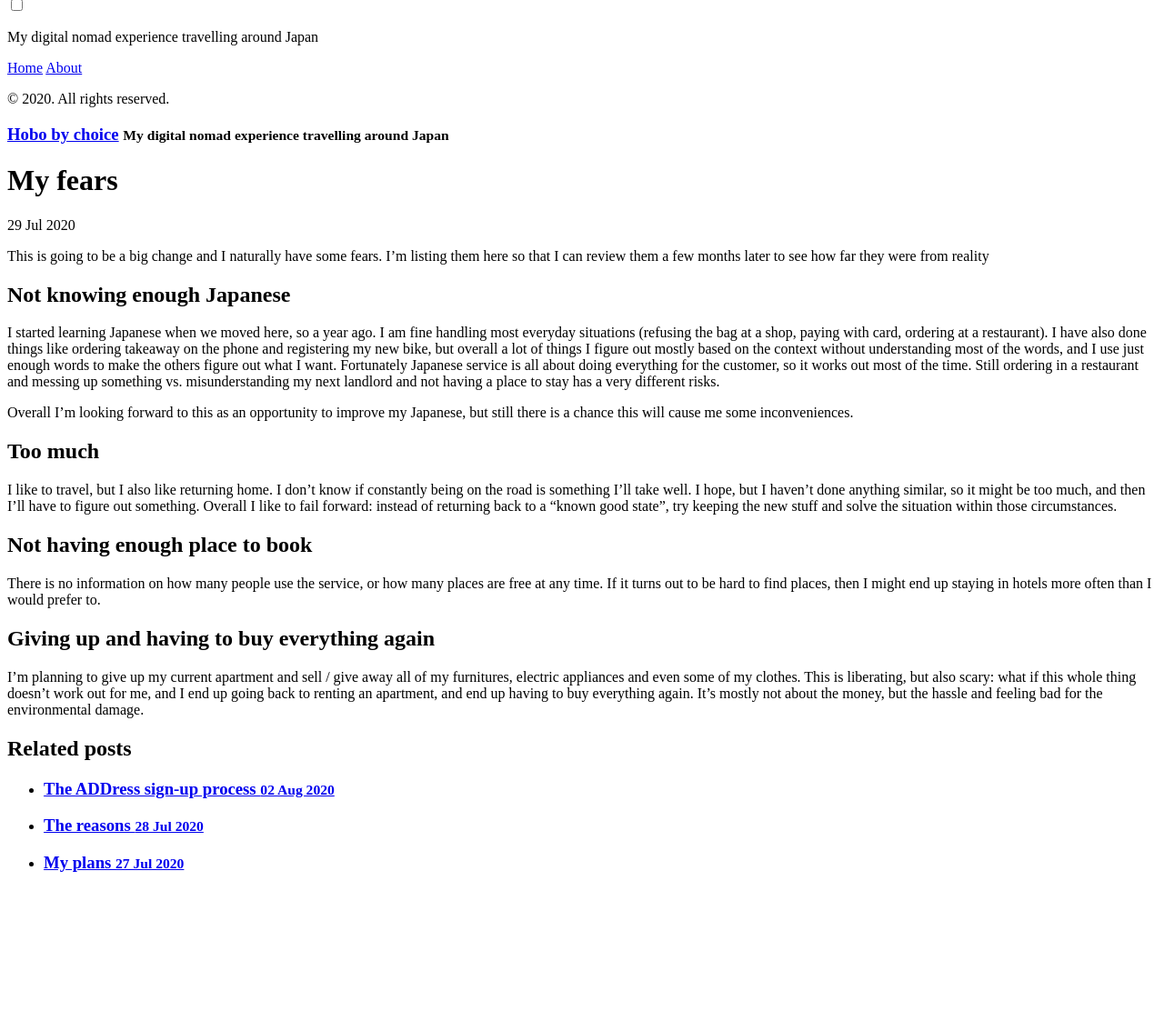
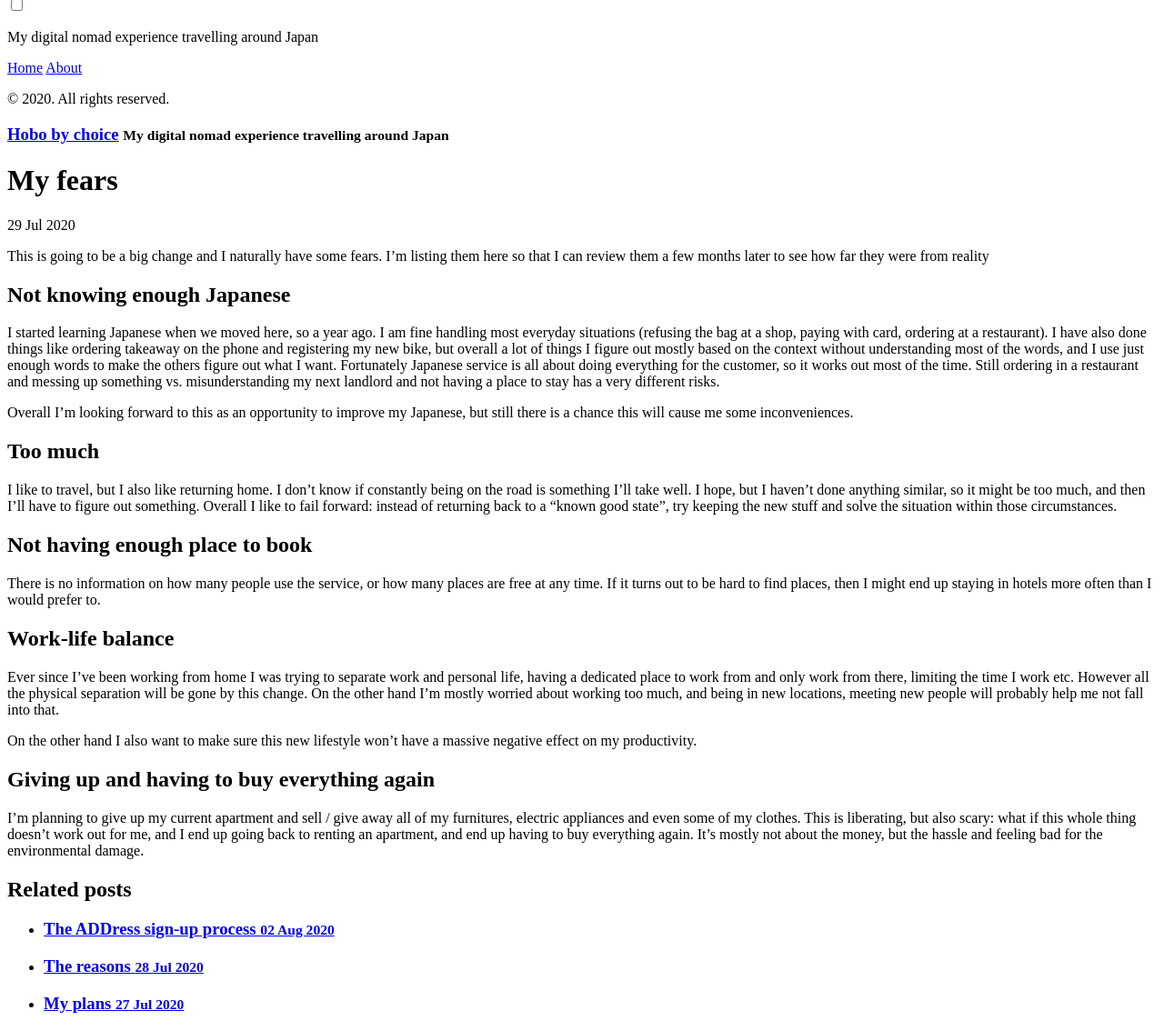
Before and after one commit to markszabo/markszabo.github.io, a Jekyll site: the page built from _posts/2020-07-29-the-fears.md, in a window 1280 px wide, cut to the strip 112-1246 px from the top of the page. Shown: the whole strip at 91% size. Built offline with Jekyll 4.4.1, drawn with Linux system fonts in a browser that asks for light colours; before the commit the page ends 1091 px from its top, so only the background shows below that.

Commit message:
Add work-life balance to fears

```diff
--- a/_posts/2020-07-29-the-fears.md
+++ b/_posts/2020-07-29-the-fears.md
@@ -19,6 +19,12 @@ I like to travel, but I also like returning home. I don't know if constantly bei
 
 There is no information on how many people use the service, or how many places are free at any time. If it turns out to be hard to find places, then I might end up staying in hotels more often than I would prefer to.
 
+## Work-life balance
+
+Ever since I've been working from home I was trying to separate work and personal life, having a dedicated place to work from and only work from there, limiting the time I work etc. However all the physical separation will be gone by this change. On the other hand I'm mostly worried about working too much, and being in new locations, meeting new people will probably help me not fall into that.
+
+On the other hand I also want to make sure this new lifestyle won't have a massive negative effect on my productivity.
+
 ## Giving up and having to buy everything again
 
 I'm planning to give up my current apartment and sell / give away all of my furnitures, electric appliances and even some of my clothes. This is liberating, but also scary: what if this whole thing doesn't work out for me, and I end up going back to renting an apartment, and end up having to buy everything again. It's mostly not about the money, but the hassle and feeling bad for the environmental damage.
```
